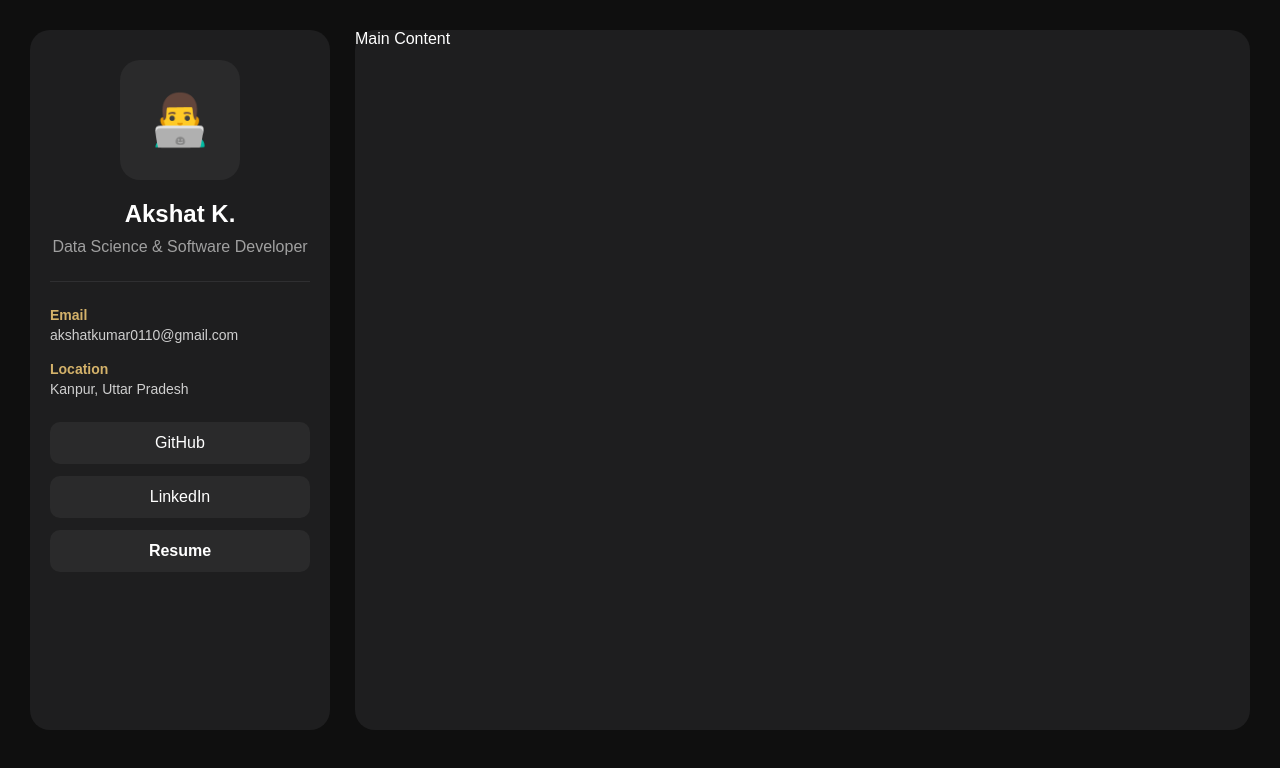
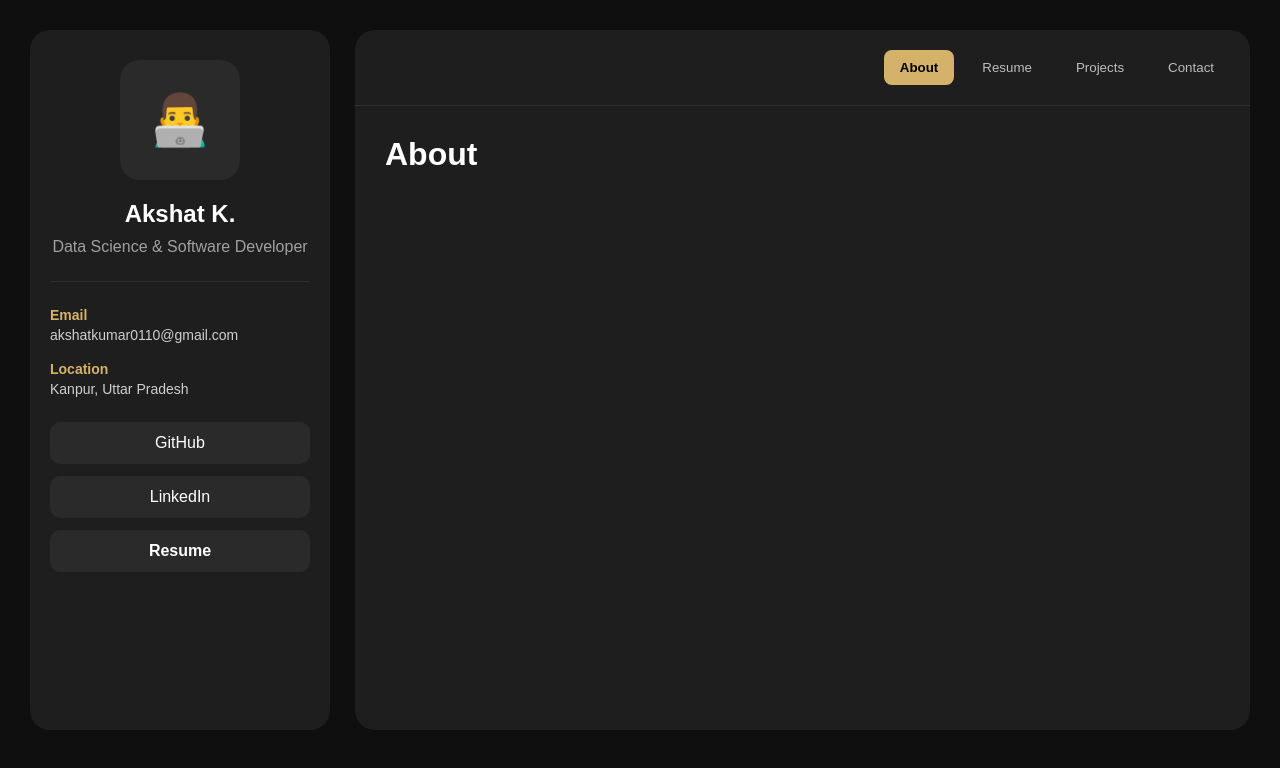
Before and after one commit to AKSHAT-KUMAR-14/akshat-portfolio, a React (Vite) app: page / in a window 1280 px wide. Shown: the top 768 px of the page. Built offline with nearby package versions, Linux system fonts and the light colour scheme.

Commit message:
Add navigation system

```diff
--- a/src/App.jsx
+++ b/src/App.jsx
@@ -1,7 +1,10 @@
 import "./styles/layout.css";
 import Sidebar from "./components/Sidebar";
+import { useState } from "react";
+import Navbar from "./components/Navbar";
 
 function App() {
+  const [activeTab, setActiveTab] = useState("About");
   return (
     <div className="app-container">
       <div className="main-layout">
@@ -23,7 +26,16 @@ function App() {
             borderRadius: "20px",
           }}
         >
-          Main Content
+        <>
+          <Navbar
+            activeTab={activeTab}
+            setActiveTab={setActiveTab}
+          />
+
+          <div style={{ padding: "30px" }}>
+            <h1>{activeTab}</h1>
+          </div>
+        </>
         </div>
 
       </div>
--- a/src/components/Navbar.jsx
+++ b/src/components/Navbar.jsx
@@ -0,0 +1,21 @@
+import "../styles/navbar.css";
+
+function Navbar({ activeTab, setActiveTab }) {
+  const tabs = ["About", "Resume", "Projects", "Contact"];
+
+  return (
+    <div className="navbar">
+      {tabs.map((tab) => (
+        <button
+          key={tab}
+          className={activeTab === tab ? "nav-btn active" : "nav-btn"}
+          onClick={() => setActiveTab(tab)}
+        >
+          {tab}
+        </button>
+      ))}
+    </div>
+  );
+}
+
+export default Navbar;
--- /dev/null
+++ b/src/styles/navbar.css
@@ -0,0 +1,32 @@
+.navbar {
+  display: flex;
+  justify-content: flex-end;
+  gap: 12px;
+
+  padding: 20px;
+
+  border-bottom: 1px solid #2f2f31;
+}
+
+.nav-btn {
+  background: transparent;
+  border: none;
+
+  color: #bdbdbd;
+
+  padding: 10px 16px;
+
+  border-radius: 8px;
+
+  transition: 0.3s ease;
+}
+
+.nav-btn:hover {
+  color: white;
+}
+
+.nav-btn.active {
+  background: #d4b26a;
+  color: black;
+  font-weight: 600;
+}
```
